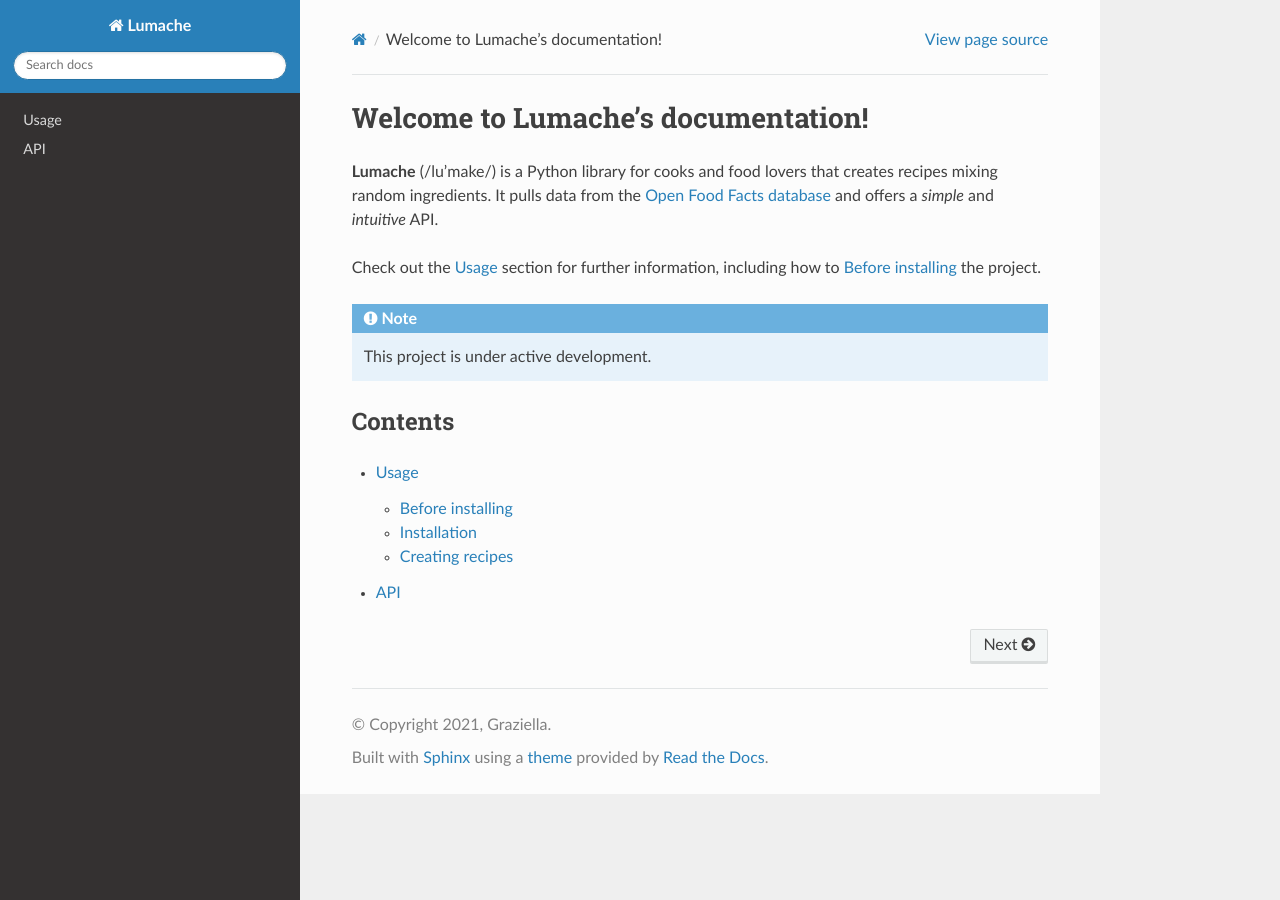
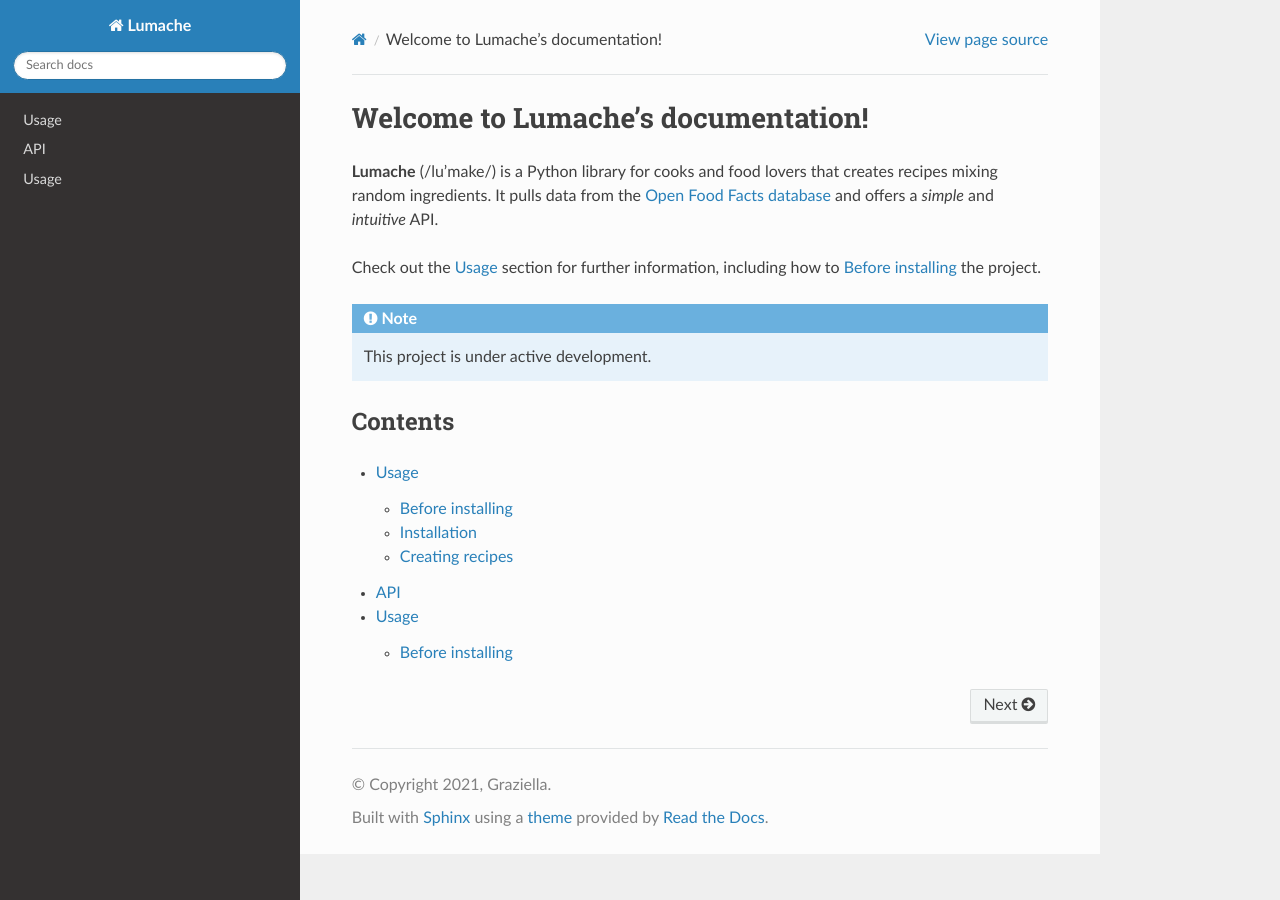
Before and after one commit to valeryozenne/Thermomics-documentation, a Sphinx documentation site: the page built from docs/source/index.rst, in a window 1280 px wide. Built offline with Sphinx 7.4.7 and the Read the Docs theme 3.1.0, drawn with Linux system fonts in a browser that asks for light colours.

Commit message:
changement de valery

```diff
--- a/docs/source/index.rst
+++ b/docs/source/index.rst
@@ -20,3 +20,4 @@ Contents
 
    usage
    api
+   mri
--- /dev/null
+++ b/docs/source/mri.rst
@@ -0,0 +1,9 @@
+Usage
+=====
+
+.. _installation:
+
+Before installing
+------------
+
+We should read the docs.
```
